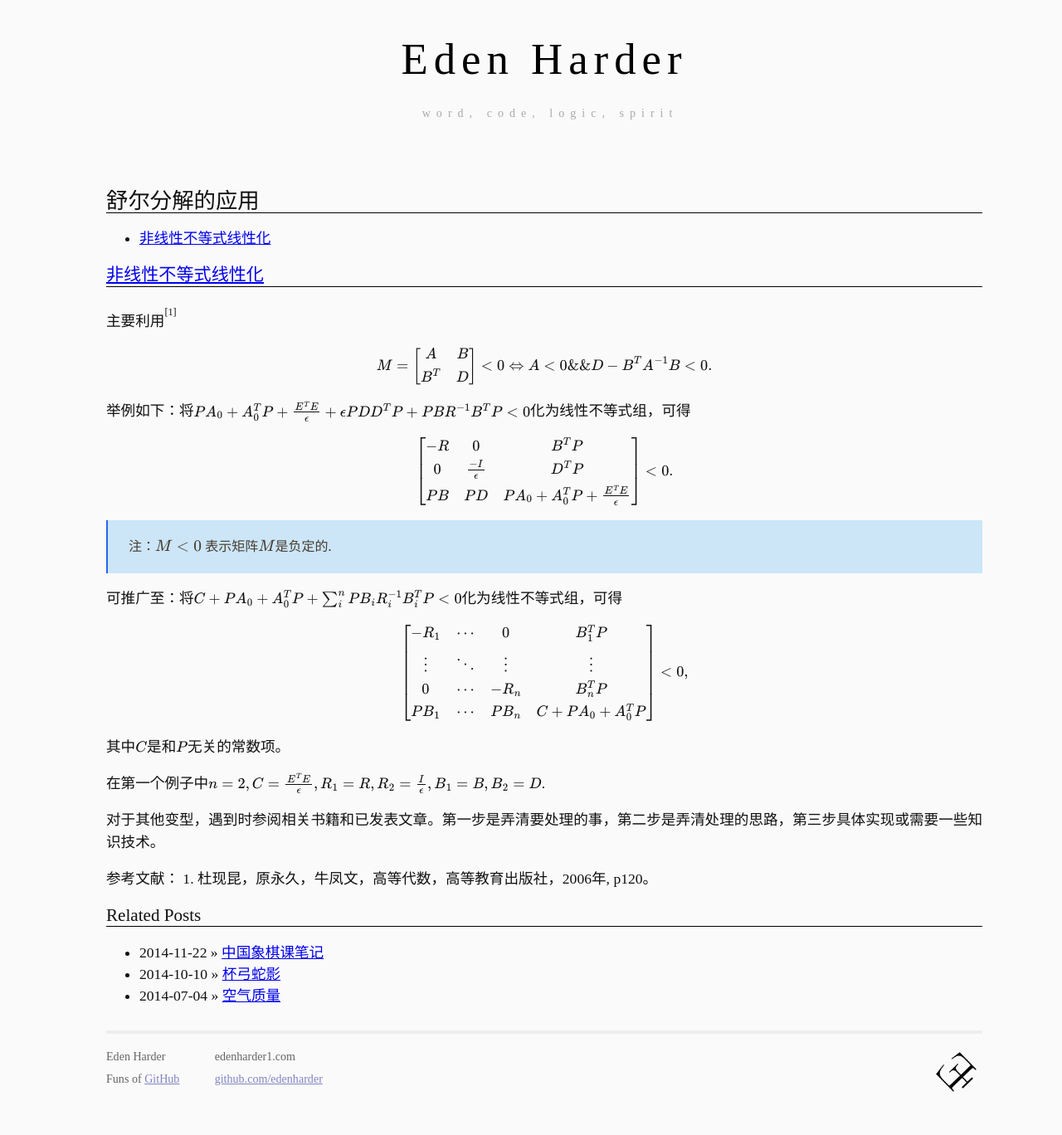
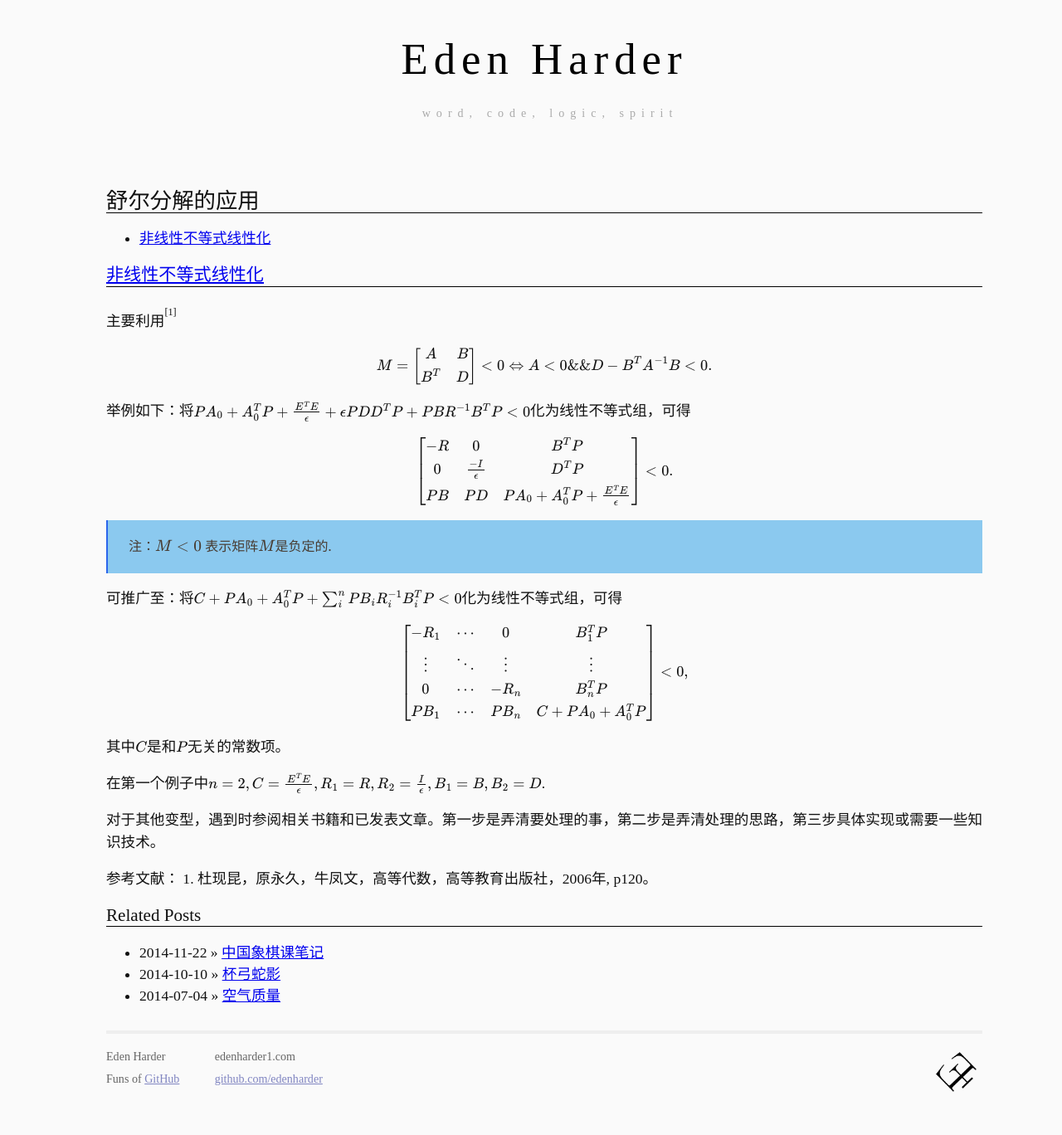
Before and after one commit to hueidou/hueidou.github.io, a Jekyll site: the page built from _posts/2014-06-17-shur.html, in a window 1280 px wide. Shown: the whole page at 83% size. Built offline with Jekyll 4.4.1, drawn with Linux system fonts in a browser that asks for light colours; nearby versions of some CDN libraries; library files that are not in the unit come from our copies; Markdown is read by kramdown in place of the engine named in the settings; formulas are drawn with MathJax 3; comment, search, counter and statistics services are not loaded.

Commit message:
change the weight of font and the background of blockquote

```diff
--- a/css/screen.css
+++ b/css/screen.css
@@ -8,7 +8,7 @@
     color: black;
     font-family: SimSun, FZLanTingHeiS-UL-GB, Helvetica, WenQuanYi Micro Hei, Verdana, Aril, sans-serif;
     font-size: 100%;
-    font-weight: 100;
+    font-weight: 200;
     line-height: 140%;
     color: #111;
 }
@@ -92,7 +92,7 @@
 position: relative;
 color: #483c32;
 border-left:2px solid #2B65EC;
-background: rgba(136,201,242,0.4);
+background: rgba(30,153,230,0.5);
 }
 
 blockquote cite {
```
